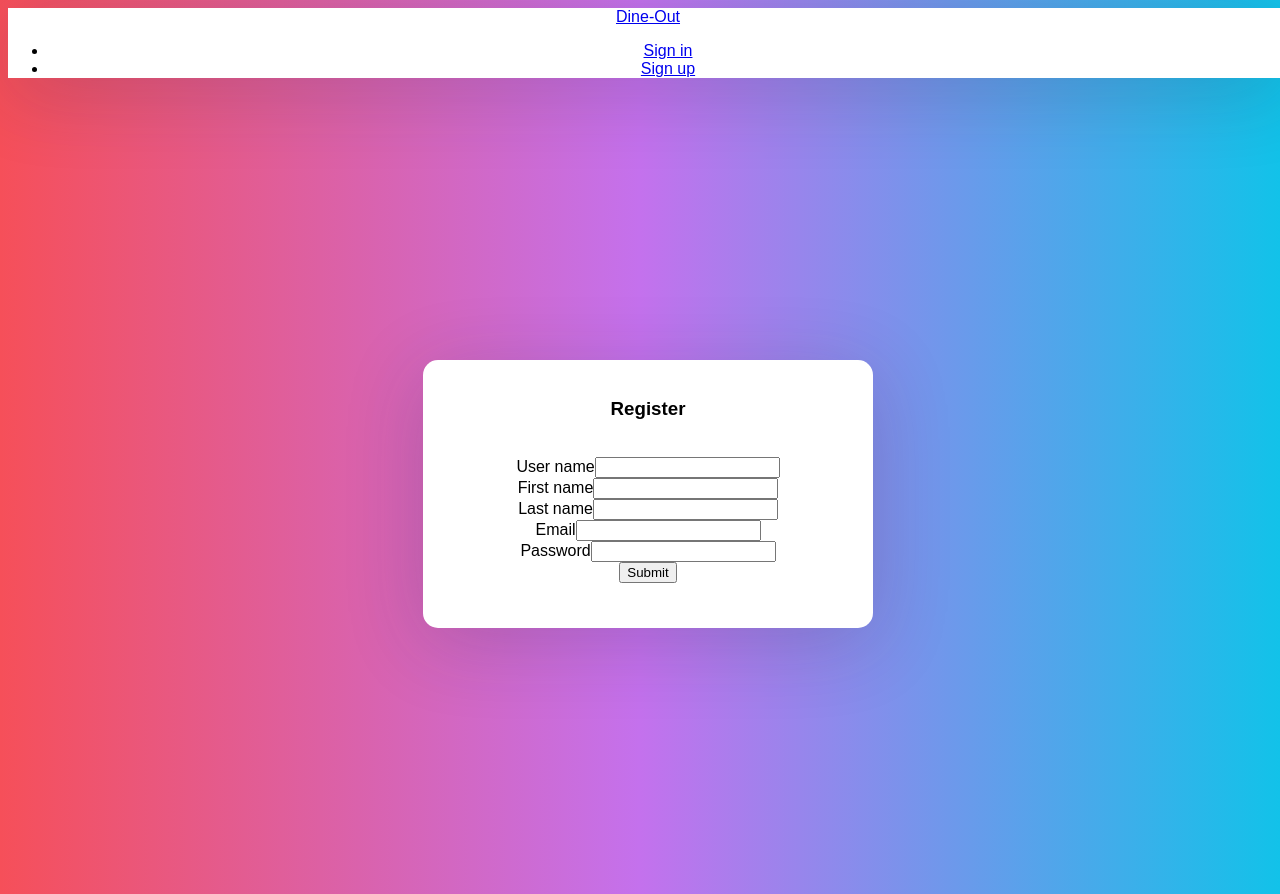
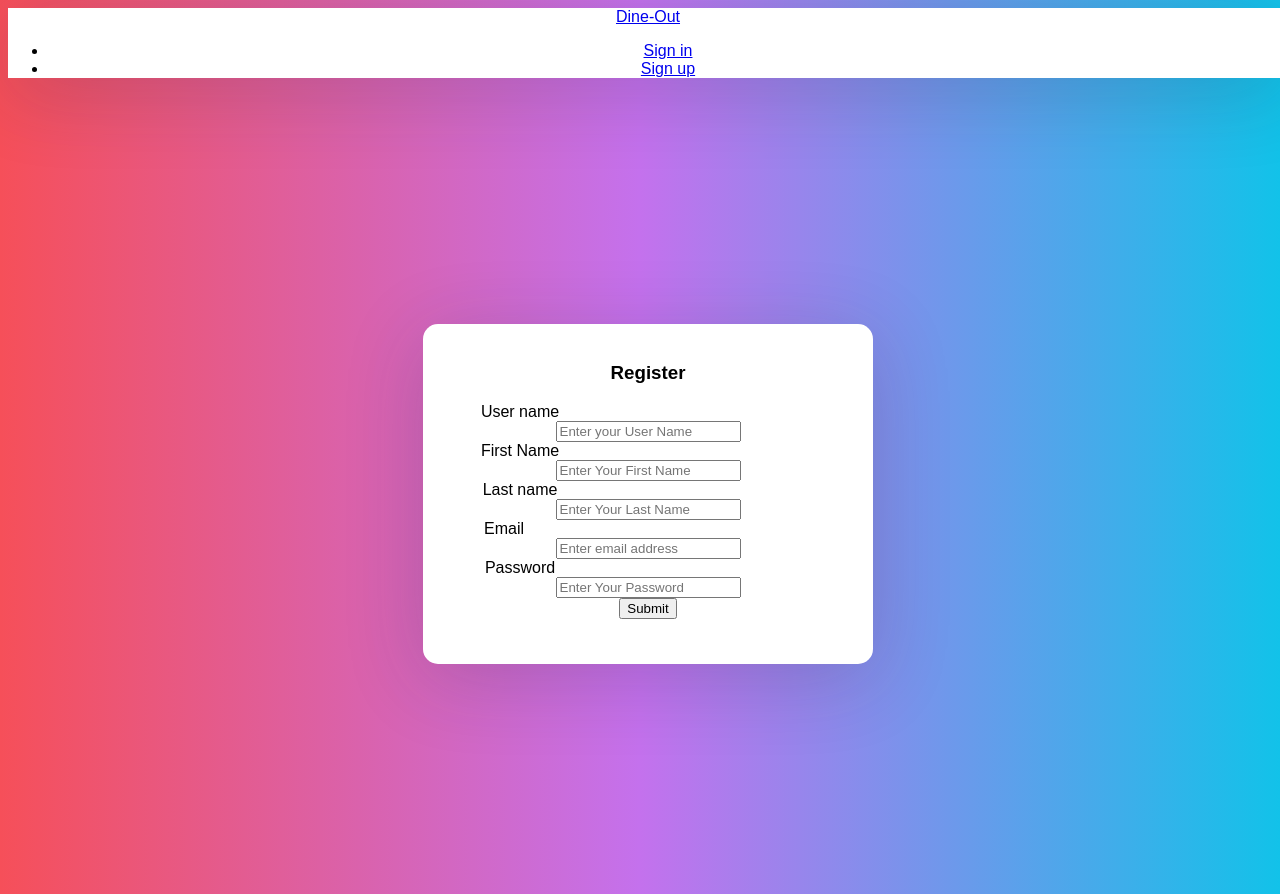
Before and after one commit to ssheikh08/DineOut, a React (Create React App) app in the folder dineout/: page /sign-up in a window 1280 px wide. Built offline with nearby package versions, Linux system fonts and the light colour scheme.

Commit message:
cleaning up directory

```diff
--- a/dineout/src/components/login.component.js
+++ b/dineout/src/components/login.component.js
@@ -1,3 +1,4 @@
+
 import React, { Component } from "react";
 import axios from "axios";
 
@@ -64,28 +65,36 @@ export default class Login extends Component {
             <form onSubmit = {this.handleSubmit}>
 
                 <h3>Log in</h3>
+                <div className="form-group">
+                <div id="mem" style= {{marginRight: 710 + 'em'}}>
 
-                    <br />
-                    <label>Email
-                    <input name="email" type="email" onChange={this.handleInputChange} value={modifiedData.email} />
-                    </label>
-
-                    <br />
-                    <label>Password
-                    <input name="password" type="password" onChange = {this.handleInputChange} value={modifiedData.password} />
-                    </label>
-
-                    <br />
-                    <div className="custom-control custom-checkbox">
-                        <input type="checkbox" className="custom-control-input" id="customCheck1" />
-                        <label className="custom-control-label" htmlFor="customCheck1">Remember me</label>
+                    <label>Email</label>
+                    </div>
+                    <input name="email" type="email" className="form-control" placeholder="Enter email" onChange={this.handleInputChange} value={modifiedData.email} />
                     </div>
 
-                <br />
+                    <div className="form-group">
+                    <div id="mem" style= {{marginRight: 710 + 'em'}}>
+                    <label>Password   </label>
+                    </div>
+                    <input name="password" type="password" className="form-control" placeholder="Enter password" onChange = {this.handleInputChange} value={modifiedData.password} />
+                    </div>
+
+                    <div className="form-group">
+                    <div className="custom-control custom-checkbox" style= {{marginRight: 12 + 'em'}}>
+                        <input type="checkbox"  className="custom-control-input" id="customCheck1" />
+                             <label className="custom-control-label" htmlFor="customCheck1">Remember me</label>
+                             </div>
+                    </div>
+
+
+
                 <button type="submit" className="btn btn-dark btn-lg btn-block">Sign in</button>
-                <p className="forgot-password text-right">
-                    {/* Forgot <a href="#">password?</a> */}
+
+               <p className="forgot-password text-right">
+                    Forgot <a href="#">password?</a>
                 </p>
+
             </form>
             </div>
         );
--- a/dineout/src/components/signup.component.js
+++ b/dineout/src/components/signup.component.js
@@ -1,4 +1,3 @@
-/* eslint-disable no-undef */
 import React, { Component } from "react";
 import axios from "axios";
 
@@ -32,9 +31,6 @@ handleInputChange = ({ target: { name, value } }) => {
         try {
           const response = await axios.post('https://dine-out-syracuse.herokuapp.com/signups',this.state.modifiedData);
           console.log(response);
-          const loginResponse = await axios.post('https://dine-out-syracuse.herokuapp.com/user-logins',{
-          'username':this.state.modifiedData.username,'email':this.state.modifiedData.email,'password':this.state.modifiedData.password});
-          console.log(loginResponse);
         } catch (error) {
           this.setState({ error });
         }
@@ -42,40 +38,52 @@ handleInputChange = ({ target: { name, value } }) => {
 
     render() {
       const {modifiedData} = this.state;
-
         return (
             <div className="App">
         <form onSubmit = {this.handleSubmit}>
                     <h3>Register</h3>
-                    <br />
-                        <label>User name
-                        <input name="username" type="text" onChange = {this.handleInputChange} value={modifiedData.username}/>
-                         </label>
-                        <br />
 
 
-                        <label>First name
-                        <input name="firstName" type="text" onChange = {this.handleInputChange} value={modifiedData.firstName}/>
-                        </label>
-                        <br />
-
-                        <label>Last name
-                        <input name="lastName" type="text"  onChange = {this.handleInputChange} value={modifiedData.lastName}/>
-                        </label>
-                        <br />
-
-                        <label>Email
-                        <input name="email" type="email" onChange = {this.handleInputChange} value={modifiedData.email}/>
-                        </label>
-                        <br />
+                    <div className="form-group">
+                    <div id="mem" style= {{marginRight: 16 + 'em'}}>
+                        <label>User name</label>
+                        </div>
+                        <input name="username" className="form-control" type="text" placeholder="Enter your User Name" onChange = {this.handleInputChange} value={modifiedData.username}/>
+                       </div>
 
 
-                        <label>Password
-                        <input name="password" type="password" onChange = {this.handleInputChange} value={modifiedData.password}/>
-                        </label>
-                        <br />
-                    <button type="submit">Submit</button>
-                    {/* <button onClick={console.log(this.state)} type="submit" className="btn btn-dark btn-lg btn-block">Register</button> */}
+                       <div className="form-group">
+                       <div id="mem" style= {{marginRight: 16 + 'em'}}>
+                        <label>First Name</label>
+                        </div>
+                        <input name="firstName" className="form-control" type="text" placeholder="Enter Your First Name"onChange = {this.handleInputChange} value={modifiedData.firstName}/>
+                        </div>
+
+                        <div className="form-group">
+                        <div id="mem" style= {{marginRight: 16 + 'em'}}>
+                        <label>Last name</label>
+                        </div>
+                        <input name="lastName" className="form-control" type="text" placeholder="Enter Your Last Name" onChange = {this.handleInputChange} value={modifiedData.lastName}/>
+                        </div>
+
+                        <div className="form-group">
+                        <div id="mem" style= {{marginRight: 18 + 'em'}}>
+                        <label>Email</label>
+                        </div>
+                        <input name="email" className="form-control" type="email" placeholder="Enter email address" onChange = {this.handleInputChange} value={modifiedData.email}/>
+                        </div>
+
+                        <div className="form-group">
+                        <div id="mem" style= {{marginRight: 16 + 'em'}}>
+                        <label>Password</label>
+                        </div>
+                        <input name="password" className="form-control" type="password" placeholder="Enter Your Password" onChange = {this.handleInputChange} value={modifiedData.password}/>
+                        </div>
+
+
+                        <button type="submit" className="btn btn-dark btn-lg btn-block">Submit</button>
+
+
                 </form>
             </div>
         );
```
